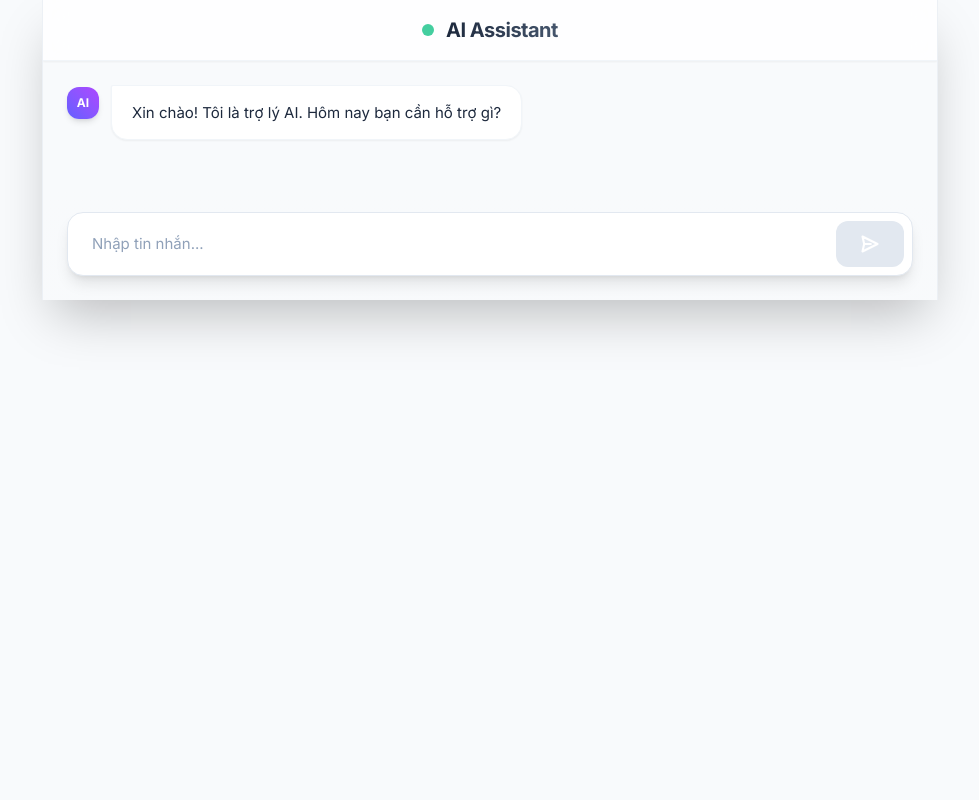
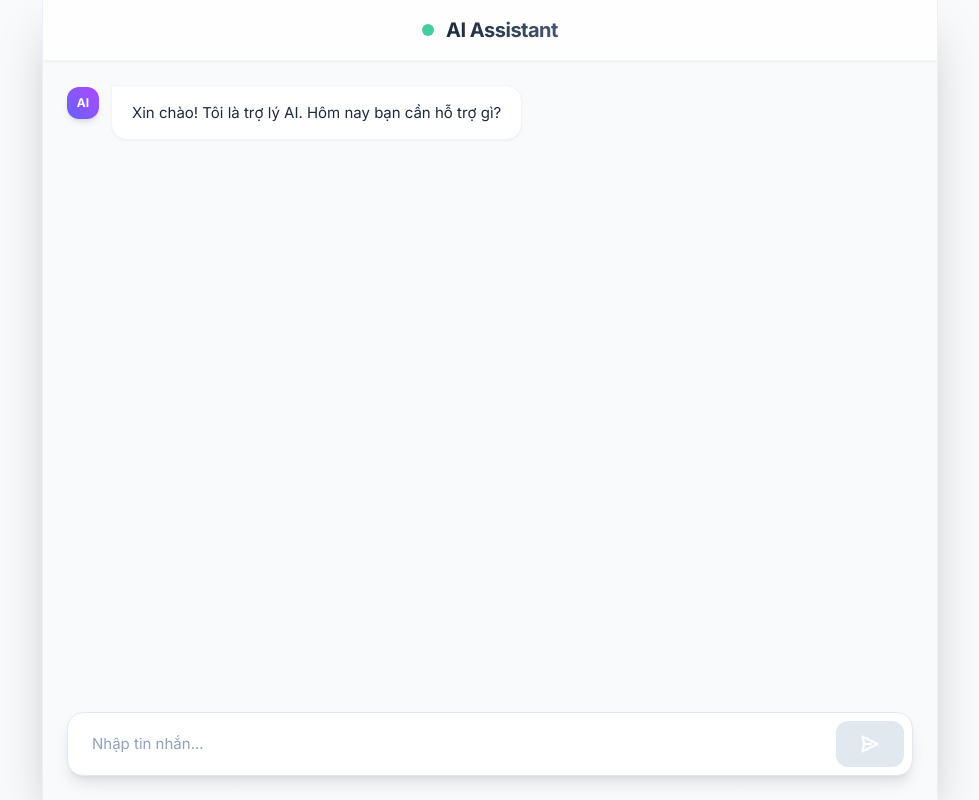
Before and after one commit to phxbinh/TrungNguyen, a Next.js app: page /chat-tool in a window 1280 px wide. Shown: the whole page, without its empty margins (150-1129 px from the left). Built offline with nearby package versions, Linux system fonts and the light colour scheme.

Commit message:
Update page.tsx

```diff
--- a/src/app/chat-tool/page.tsx
+++ b/src/app/chat-tool/page.tsx
@@ -121,8 +121,8 @@ export default function Chat() {
   };
 
   return (
-    /* Khung ngoài chiếm trọn 100% chiều cao động của màn hình */
-    <div className="relative flex flex-col h-dscreen w-full max-w-4xl mx-auto bg-slate-50 font-sans shadow-2xl border-x border-slate-200/50 overflow-hidden">
+    /* DÙNG FIXED KHÓA CHẶT BỐ CỤC TOÀN MÀN HÌNH KHÔNG CHO CHẠY LUNG TUNG */
+    <div className="fixed inset-0 flex flex-col max-w-4xl mx-auto bg-slate-50 font-sans shadow-2xl md:border-x border-slate-200/50 overflow-hidden">
 
       {/* Header - Ghim trên cùng */}
       <div className="backdrop-blur-md bg-white/80 border-b border-slate-100 px-6 py-4 flex items-center justify-between shadow-xs shrink-0 z-10">
@@ -134,8 +134,8 @@ export default function Chat() {
         </div>
       </div>
 
-      {/* Messages - pb-32 hoặc pb-40 để tạo khoảng trống dưới đáy, không bị ô Input che mất tin nhắn */}
-      <div className="flex-1 overflow-y-auto p-4 md:p-6 space-y-6 scrollbar-thin pb-32 md:pb-40">
+      {/* Messages - Chiếm trọn vùng giữa, tự động cuộn */}
+      <div className="flex-1 overflow-y-auto p-4 md:p-6 space-y-6 scrollbar-thin">
         {messages.map((message) => {
           const isUser =
             message.role === 'user';
@@ -197,10 +197,10 @@ export default function Chat() {
         )}
       </div>
 
-      {/* CỤM ĐÁY: KHÓA CHẶT Ở ĐÁY KHUNG CONTAINS BẰNG ABSOLUTE */}
-      <div className="absolute bottom-0 left-0 right-0 w-full bg-gradient-to-t from-slate-50 via-slate-50/95 to-transparent pt-6 pb-safe z-10">
+      {/* Input Form - Nằm tự nhiên ở dưới cùng nhờ cấu trúc flex-col của khung fixed */}
+      <div className="shrink-0 bg-gradient-to-t from-slate-50 via-slate-50 to-transparent p-4 md:p-6 pb-safe z-10">
         {error && (
-          <div className="px-4 md:px-6 pb-2">
+          <div className="pb-3">
             <div className="bg-rose-50 border border-rose-200 text-rose-700 px-4 py-3 rounded-2xl text-sm flex items-center gap-2 shadow-xs">
               <svg className="w-5 h-5 shrink-0 text-rose-500" fill="none" viewBox="0 0 24 24" stroke="currentColor" strokeWidth={2}>
                 <path strokeLinecap="round" strokeLinejoin="round" d="M12 9v2m0 4h.01m-6.938 4h13.856c1.54 0 2.502-1.667 1.732-3L13.732 4c-.77-1.333-2.694-1.333-3.464 0L3.34 16c-.77 1.333.192 3 1.732 3z" />
@@ -210,7 +210,6 @@ export default function Chat() {
           </div>
         )}
 
-        <div className="px-4 md:px-6 pb-4 md:pb-6">
         <form
           onSubmit={handleSubmit}
           className="flex gap-3 bg-white p-2 rounded-2xl border border-slate-200 shadow-lg focus-within:border-indigo-500 focus-within:ring-2 focus-within:ring-indigo-100 transition-all duration-200"
@@ -248,11 +247,11 @@ export default function Chat() {
           </button>
         </form>
       </div>
-      </div>
 
     </div>
   );
 }
+
 
 
 
```
Lines whose indentation alone changed are shown as unchanged.
